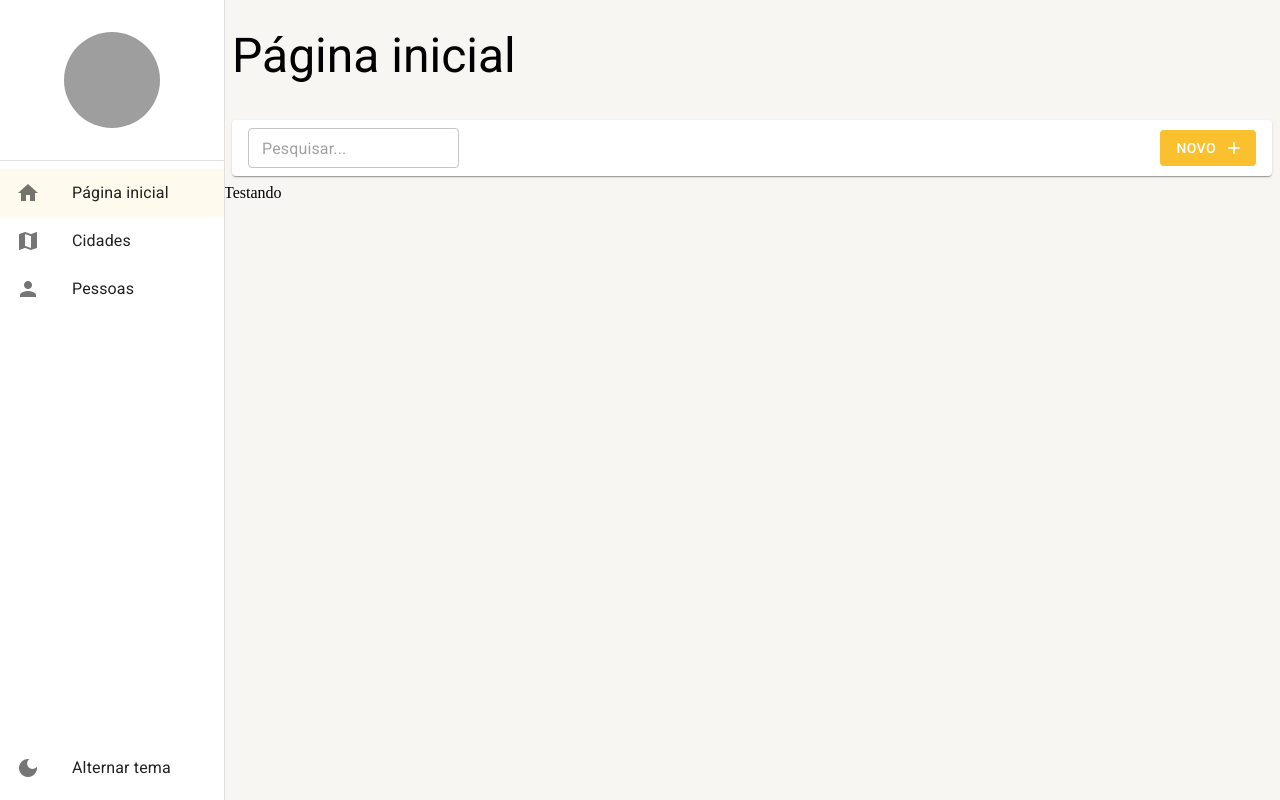
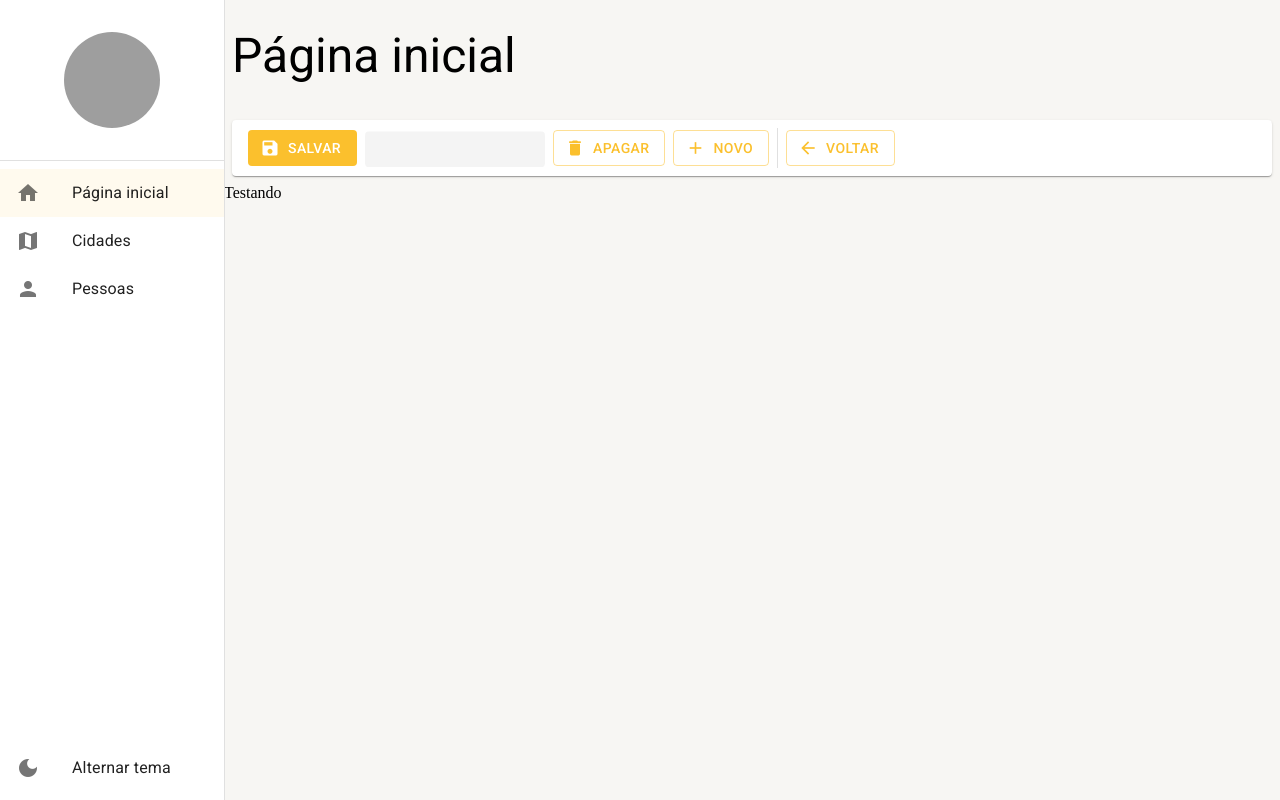
Before and after one commit to Louissilver/react-mui-typescript, a React (Create React App) app: page /pagina-inicial in a window 1280 px wide. Built offline with nearby package versions, Linux system fonts and the light colour scheme; grey boxes are pictures that could not be loaded.

Commit message:
feat: configuração dos botões da barra de ferramentas detalhe

```diff
--- a/src/pages/dashboard/Dashboard.tsx
+++ b/src/pages/dashboard/Dashboard.tsx
@@ -1,11 +1,16 @@
-import { FerramentasDaListagem } from '../../shared/components';
+import { FerramentasDeDetalhe } from '../../shared/components';
 import { LayoutBaseDePagina } from '../../shared/layouts/LayoutBaseDePagina';
 
 export const Dashboard = () => {
   return (
     <LayoutBaseDePagina
       titulo="Página inicial"
-      ferramentasDaListagem={<FerramentasDaListagem mostrarInputBusca />}
+      ferramentasDaListagem={
+        <FerramentasDeDetalhe
+          mostrarBotaoSalvarEVoltar
+          mostrarBotaoSalvarEVoltarCarregando
+        />
+      }
     >
       Testando
     </LayoutBaseDePagina>
--- /dev/null
+++ b/src/shared/components/ferramentas-de-detalhe/FerramentasDeDetalhe.tsx
@@ -0,0 +1,134 @@
+import { Box, Button, Divider, Icon, Paper, Skeleton } from '@mui/material';
+import { useTheme } from '@mui/system';
+
+interface IFerramentasDeDetalheProps {
+  textoBotaoNovo?: string;
+  mostrarBotaoNovo?: boolean;
+  mostrarBotaoVoltar?: boolean;
+  mostrarBotaoApagar?: boolean;
+  mostrarBotaoSalvar?: boolean;
+  mostrarBotaoSalvarEVoltar?: boolean;
+
+  mostrarBotaoNovoCarregando?: boolean;
+  mostrarBotaoVoltarCarregando?: boolean;
+  mostrarBotaoApagarCarregando?: boolean;
+  mostrarBotaoSalvarCarregando?: boolean;
+  mostrarBotaoSalvarEVoltarCarregando?: boolean;
+
+  aoClicarEmNovo?: () => void;
+  aoClicarEmVoltar?: () => void;
+  aoClicarEmApagar?: () => void;
+  aoClicarEmSalvar?: () => void;
+  aoClicarEmSalvarEVoltar?: () => void;
+}
+
+export const FerramentasDeDetalhe: React.FC<IFerramentasDeDetalheProps> = ({
+  textoBotaoNovo = 'Novo',
+
+  mostrarBotaoNovo = true,
+  mostrarBotaoVoltar = true,
+  mostrarBotaoApagar = true,
+  mostrarBotaoSalvar = true,
+  mostrarBotaoSalvarEVoltar = false,
+
+  mostrarBotaoNovoCarregando = false,
+  mostrarBotaoVoltarCarregando = false,
+  mostrarBotaoApagarCarregando = false,
+  mostrarBotaoSalvarCarregando = false,
+  mostrarBotaoSalvarEVoltarCarregando = false,
+
+  aoClicarEmNovo,
+  aoClicarEmVoltar,
+  aoClicarEmApagar,
+  aoClicarEmSalvar,
+  aoClicarEmSalvarEVoltar,
+}) => {
+  const theme = useTheme();
+
+  return (
+    <Box
+      gap={1}
+      marginX={1}
+      padding={1}
+      paddingX={2}
+      display="flex"
+      alignItems="center"
+      height={theme.spacing(5)}
+      component={Paper}
+    >
+      {mostrarBotaoSalvar && !mostrarBotaoSalvarCarregando && (
+        <Button
+          variant="contained"
+          color="primary"
+          disableElevation
+          startIcon={<Icon>save</Icon>}
+          onClick={aoClicarEmSalvar}
+        >
+          Salvar
+        </Button>
+      )}
+
+      {mostrarBotaoSalvarCarregando && <Skeleton width={110} height={60} />}
+
+      {mostrarBotaoSalvarEVoltar && !mostrarBotaoSalvarEVoltarCarregando && (
+        <Button
+          variant="outlined"
+          color="primary"
+          disableElevation
+          startIcon={<Icon>save</Icon>}
+          onClick={aoClicarEmSalvarEVoltar}
+        >
+          Salvar e voltar
+        </Button>
+      )}
+
+      {mostrarBotaoSalvarEVoltarCarregando && (
+        <Skeleton width={180} height={60} />
+      )}
+
+      {mostrarBotaoApagar && !mostrarBotaoApagarCarregando && (
+        <Button
+          variant="outlined"
+          color="primary"
+          disableElevation
+          startIcon={<Icon>delete</Icon>}
+          onClick={aoClicarEmApagar}
+        >
+          Apagar
+        </Button>
+      )}
+
+      {mostrarBotaoApagarCarregando && <Skeleton width={110} height={60} />}
+
+      {mostrarBotaoNovo && !mostrarBotaoNovoCarregando && (
+        <Button
+          variant="outlined"
+          color="primary"
+          disableElevation
+          startIcon={<Icon>add</Icon>}
+          onClick={aoClicarEmNovo}
+        >
+          {textoBotaoNovo}
+        </Button>
+      )}
+
+      {mostrarBotaoNovoCarregando && <Skeleton width={110} height={60} />}
+
+      <Divider variant="middle" orientation="vertical" />
+
+      {mostrarBotaoVoltar && !mostrarBotaoVoltarCarregando && (
+        <Button
+          variant="outlined"
+          color="primary"
+          disableElevation
+          startIcon={<Icon>arrow_back</Icon>}
+          onClick={aoClicarEmVoltar}
+        >
+          Voltar
+        </Button>
+      )}
+
+      {mostrarBotaoApagarCarregando && <Skeleton width={110} height={60} />}
+    </Box>
+  );
+};
--- a/src/shared/components/index.ts
+++ b/src/shared/components/index.ts
@@ -1,2 +1,3 @@
 export * from './menu-lateral/MenuLateral';
 export * from './ferramentas-da-listagem/FerramentasDaListagem';
+export * from './ferramentas-de-detalhe/FerramentasDeDetalhe';
```
